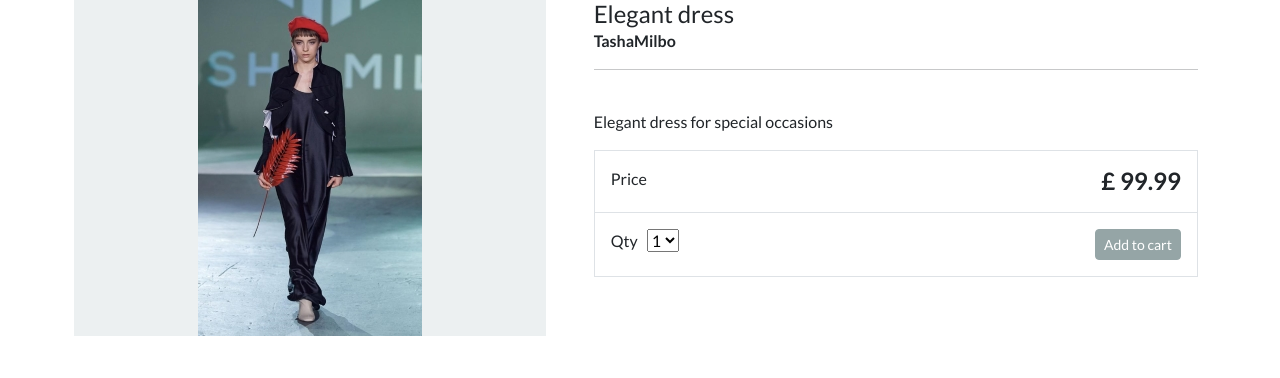
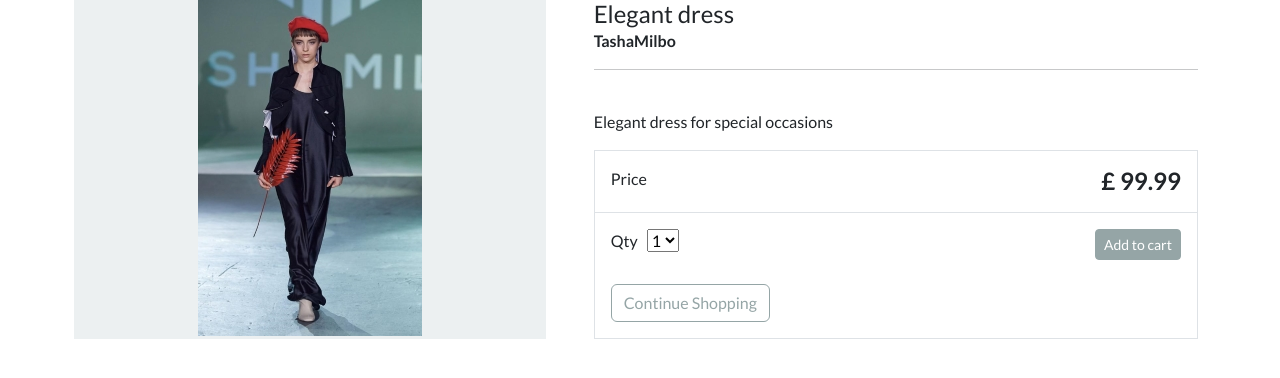
Before and after one commit to Nicolae77/Django-Ecommerce, a Django app: a page that uses store/templates/store/product-info.html in a window 1280 px wide. Shown: the part 120-498 px from the top of the page. Run offline with Django 4.2, Linux system fonts and the light colour scheme; data comes from the database, SQL or seed files in the repository; both versions use the stored data as it was after the commit; some libraries are stand-ins or nearby versions.

Commit message:
Continue Shopping button added to product-info.html page

```diff
--- a/cart/templates/cart/cart-summary.html
+++ b/cart/templates/cart/cart-summary.html
@@ -83,6 +83,7 @@
                     <option value="">4</option>
 
                   </select>
+
 
                   <br> <br>
 
@@ -180,7 +181,7 @@ $(document).on('click', '.update-button', function(e){
 
   e.preventDefault();
 
-  var theproductid = $(this).data('index')
+  var theproductid = $(this).data('index');
 
   $.ajax({
 
@@ -188,7 +189,7 @@ $(document).on('click', '.update-button', function(e){
       url: '{% url "cart-update" %}',
       data: {
           product_id: $(this).data('index'),
-          product_quantity: $('#select' + theproductid + 'option:selected').text(),
+          product_quantity: $('#select' + theproductid + ' option:selected').text(),
           csrfmiddlewaretoken: "{{csrf_token}}",
           action: 'post'
       },
--- a/store/templates/store/product-info.html
+++ b/store/templates/store/product-info.html
@@ -78,9 +78,11 @@
 
                                 </button>
 
-
                             </div>
-
+                            &nbsp;
+                            <a href="{% url 'store' %}">
+                              <button type="button" class="btn btn-outline-secondary btn-block">Continue Shopping</button>
+                            </a>
                         </div>
 
                     </div>
@@ -99,7 +101,7 @@
 
 <script>
 
-// Add button
+// Add
  $(document).on('click', '#add-button', function(e){
 
     e.preventDefault();
```
Also changed, not shown: db.sqlite3.
